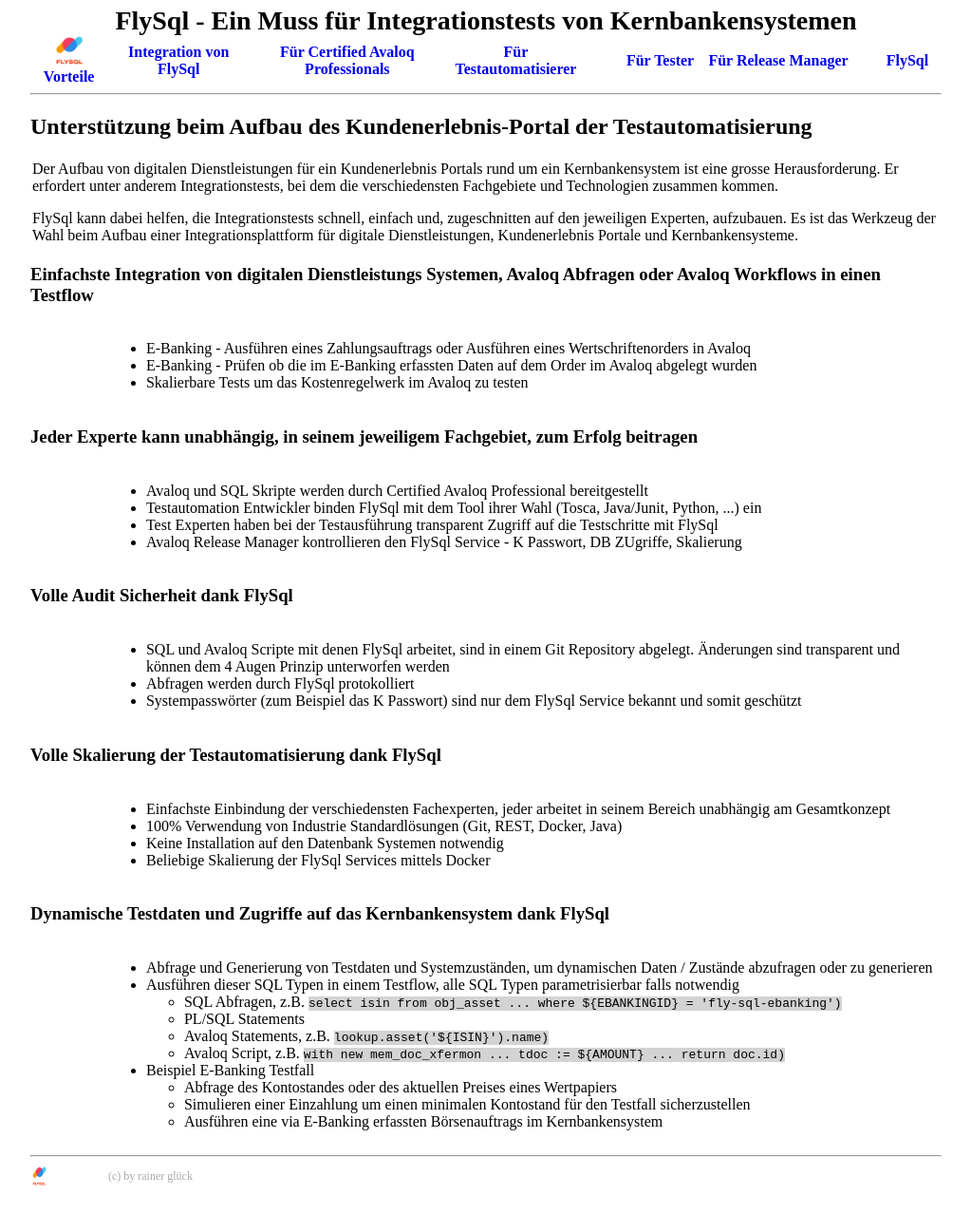
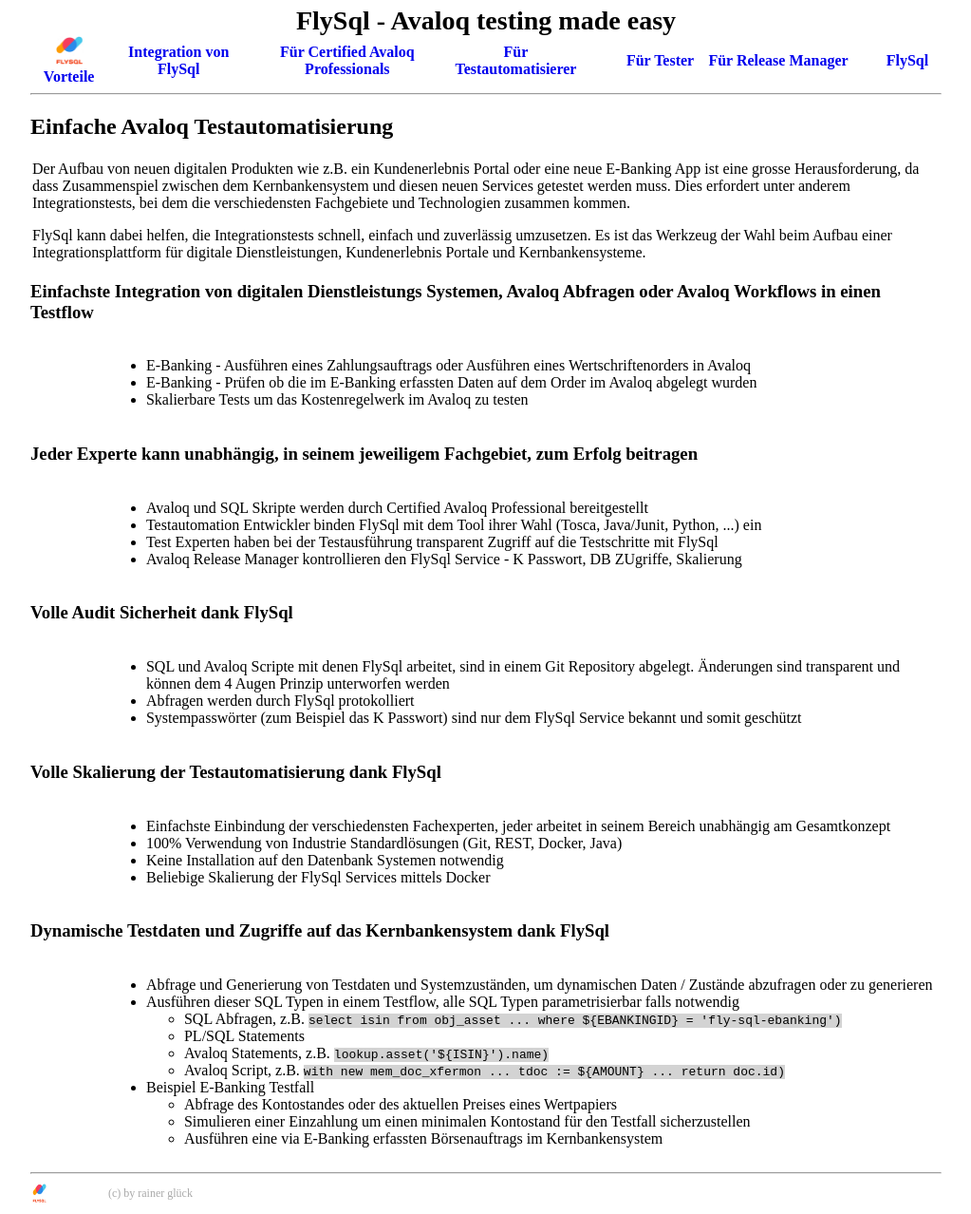
Before and after one commit to flysql/flysql.github.io, a Jekyll site: the page built from index.html, in a window 1280 px wide. Shown: the whole page at 95% size, without its empty margins (128-1151 px from the left). Built offline with Jekyll 4.4.1, drawn with Linux system fonts in a browser that asks for light colours.

Commit message:
incorporates feedback from pr

```diff
--- a/_layouts/default.html
+++ b/_layouts/default.html
@@ -10,7 +10,7 @@
 </head>
 
 <body>
-	<a class="title-a" href="/">FlySql - Ein Muss für Integrationstests von Kernbankensystemen</a>
+	<a class="title-a" href="/">FlySql - Avaloq testing made easy</a>
 	<div class="header-div">
 		<div class=" header-a" style="display: grid;">
 			<a href="/">
--- a/index.html
+++ b/index.html
@@ -3,16 +3,14 @@
 title: FlySql - Vorteile
 ---
 <div>
-	<h2>Unterstützung beim Aufbau des Kundenerlebnis-Portal der Testautomatisierung </h2>
+	<h2>Einfache Avaloq Testautomatisierung</h2>
 	<div class="row">
 		<div class="col-12">
-			Der Aufbau von digitalen Dienstleistungen für ein Kundenerlebnis Portals rund um ein
-			Kernbankensystem ist eine grosse Herausforderung. Er erfordert unter
-			 anderem Integrationstests, bei dem die verschiedensten Fachgebiete und Technologien
-			 zusammen kommen.<p></p> FlySql kann dabei helfen, die Integrationstests schnell, einfach
-			 und, zugeschnitten auf den jeweiligen Experten, aufzubauen. Es ist das Werkzeug der
-			 Wahl beim Aufbau einer Integrationsplattform für digitale Dienstleistungen, Kundenerlebnis Portale
-			 und Kernbankensysteme.
+			Der Aufbau von neuen digitalen Produkten wie z.B. ein Kundenerlebnis Portal oder eine neue E-Banking App ist eine grosse Herausforderung,
+			 da dass Zusammenspiel zwischen dem Kernbankensystem und diesen neuen Services getestet werden muss. Dies erfordert unter anderem Integrationstests,
+			 bei dem die verschiedensten Fachgebiete und Technologien zusammen kommen.<p></p> FlySql kann dabei helfen, die Integrationstests schnell,
+			 einfach und zuverlässig umzusetzen. Es ist das Werkzeug der Wahl beim Aufbau einer Integrationsplattform für digitale Dienstleistungen,
+			 Kundenerlebnis Portale und Kernbankensysteme.
 		</div>
 	</div>
 	<h3>Einfachste Integration von digitalen Dienstleistungs Systemen, Avaloq Abfragen oder Avaloq Workflows in einen Testflow</h3>
```
